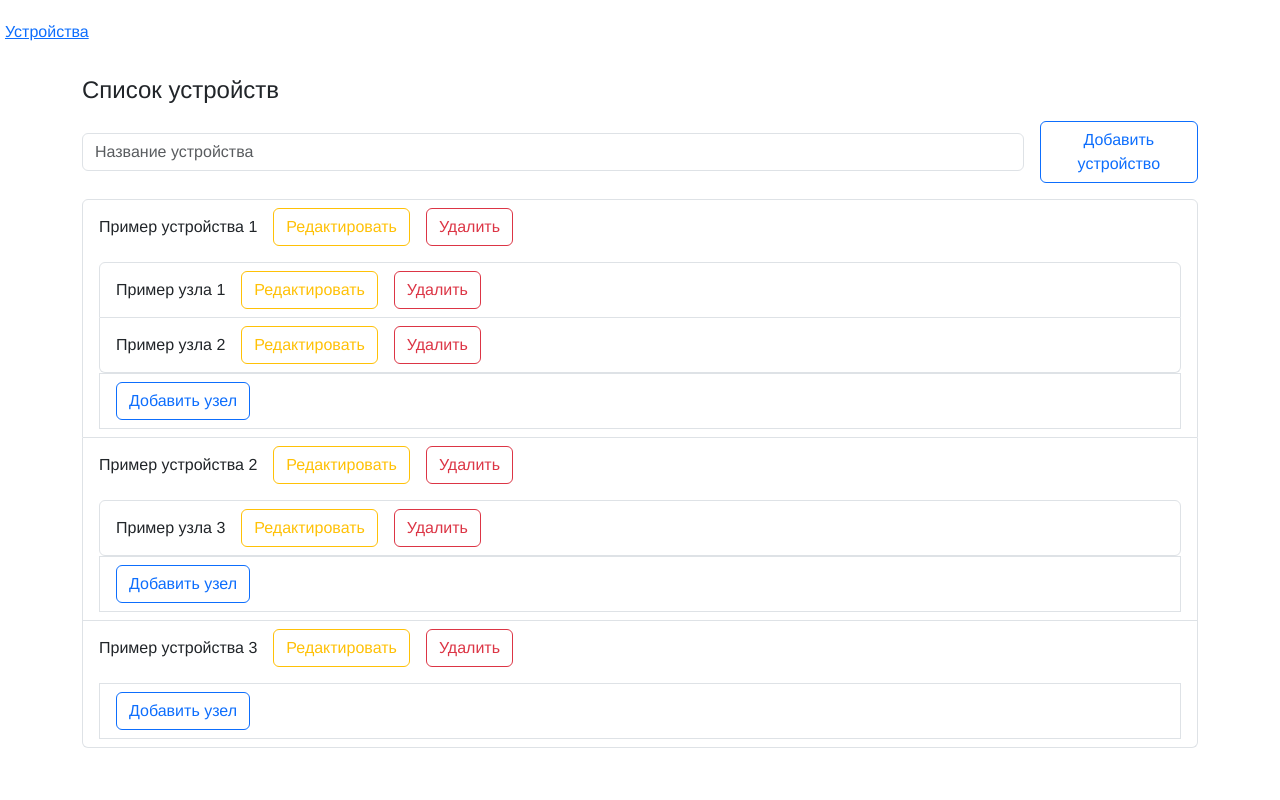
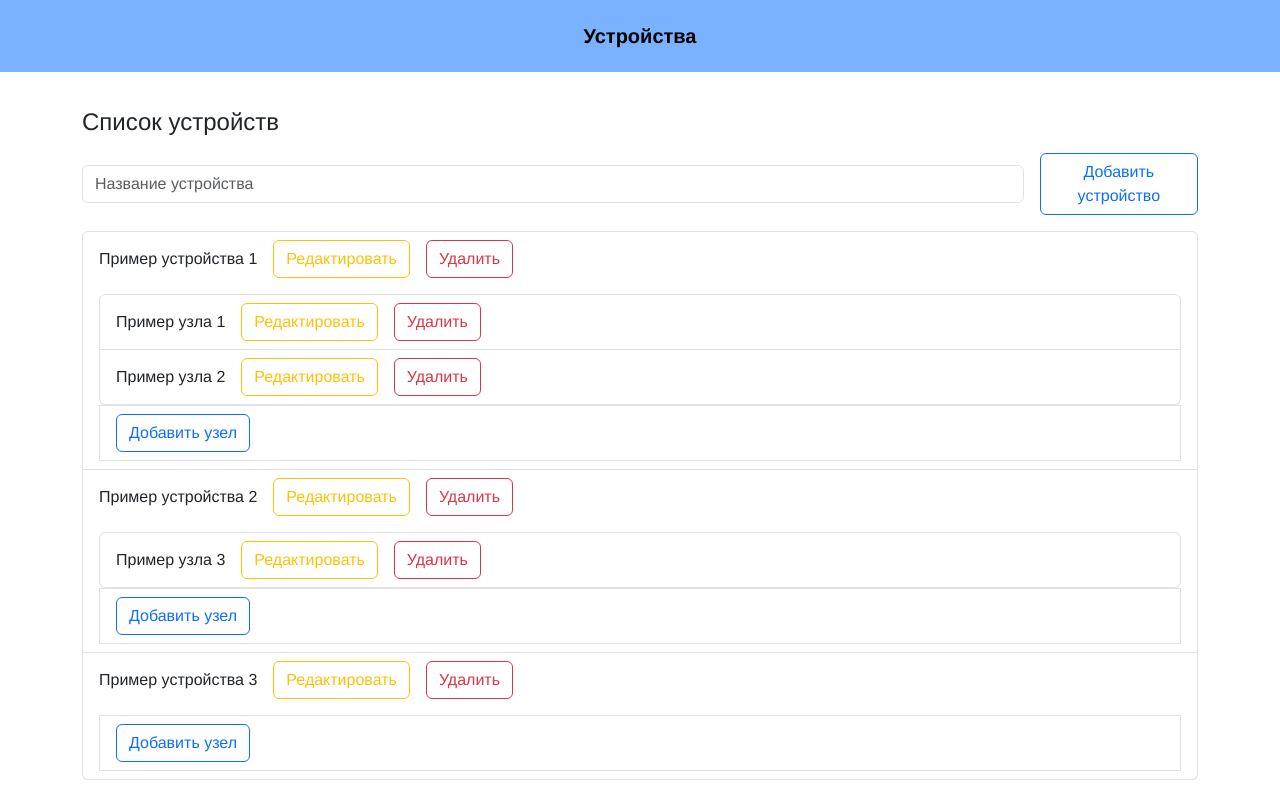
Before and after one commit to mirina47/TestDevices, a Vue app in the folder frontend/: page /listDevices in a window 1280 px wide. Built offline with nearby package versions, Linux system fonts and the light colour scheme.

Commit message:
Update Navbar.vue

```diff
--- a/frontend/src/components/Navbar.vue
+++ b/frontend/src/components/Navbar.vue
@@ -1,24 +1,73 @@
 <template>
     <div id="app">
-      <nav>
-        <router-link class="item" to="/listDevices">Устройства</router-link>
+      <nav class="navbar navbar-expand-lg navbar-light" style="background-color: #7AB2FF;">
+        <div class="container-fluid p-2">
+          <ul class="navbar-nav me-auto mb-8 mb-lg-0 h5 nav-centered">
+            <li class="nav-item"><router-link class="nav-link text" to="/listDevices">Устройства</router-link></li>
+          </ul>
+        </div>
       </nav>
     </div>
   </template>
 
   <script>
       export default {
-          name: "NavBar",
-          data() {
-              return {
+        name: "NavBar",
+        data() {
+          return {};
 
-              };
-          }
-      };
+        }
+  };
   </script>
 
   <style>
-    .item {
-      margin-right: 5px;
-    }
+
+  a.text:active {color: #000000} /* активная/посещенная ссылка */
+  a.text:visited {color: #000000}
+  a.text:hover {color: #ffffff}  /* при наведении */
+
+  a.text {
+    text-decoration: none;
+    color: #000000;
+  }
+
+  a.login:active {color: #ffffff} /* активная/посещенная ссылка */
+  a.login:hover {color: #e1e1e1}  /* при наведении */
+  a.login {
+    text-decoration: none;
+    color: #ffffff;
+  }
+
+  a.logout:active {color: #000000} /* активная/посещенная ссылка */
+  a.logout:hover {color: #bb1d1d}  /* при наведении */
+  a.logout {
+    text-decoration: none;
+    color: #000000;
+  }
+
+  .navbar {
+    text-align: center;
+    margin-top: -20px;
+    margin-bottom: 20px;
+  }
+
+  .navbar-nav > li{
+    padding-left:20px;
+    padding-right:20px;
+    font-weight: 600;
+  }
+
+  .nav-centered {
+    width: 100%;
+    justify-content: center;
+  }
+
+  .nav-a {
+    margin: 5px;
+  }
+
+  .navbar ul{
+    flex-wrap: wrap;
+  }
+
   </style>
```
